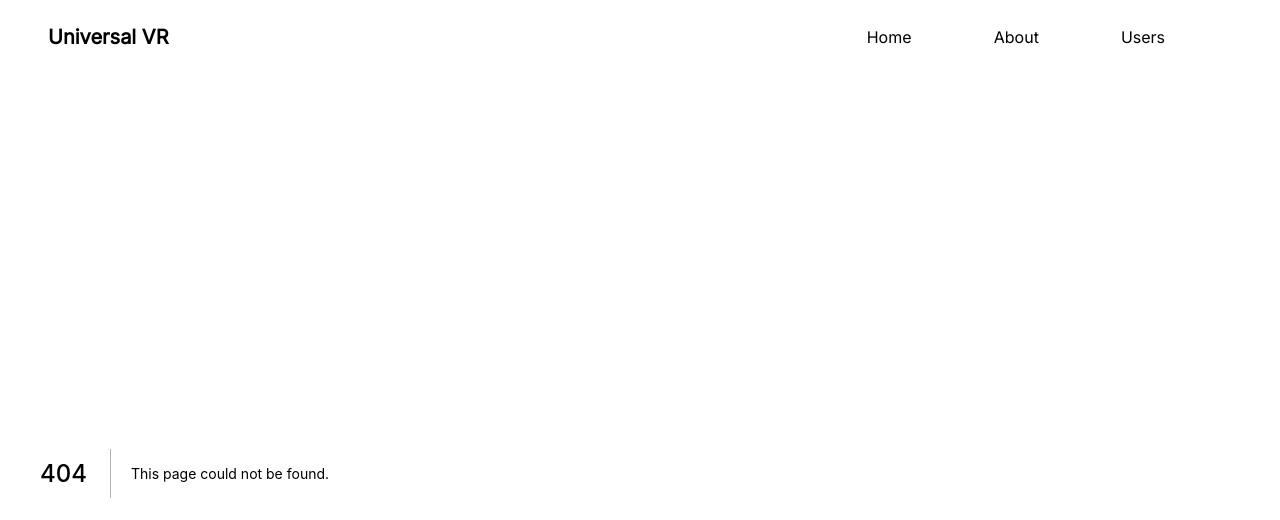
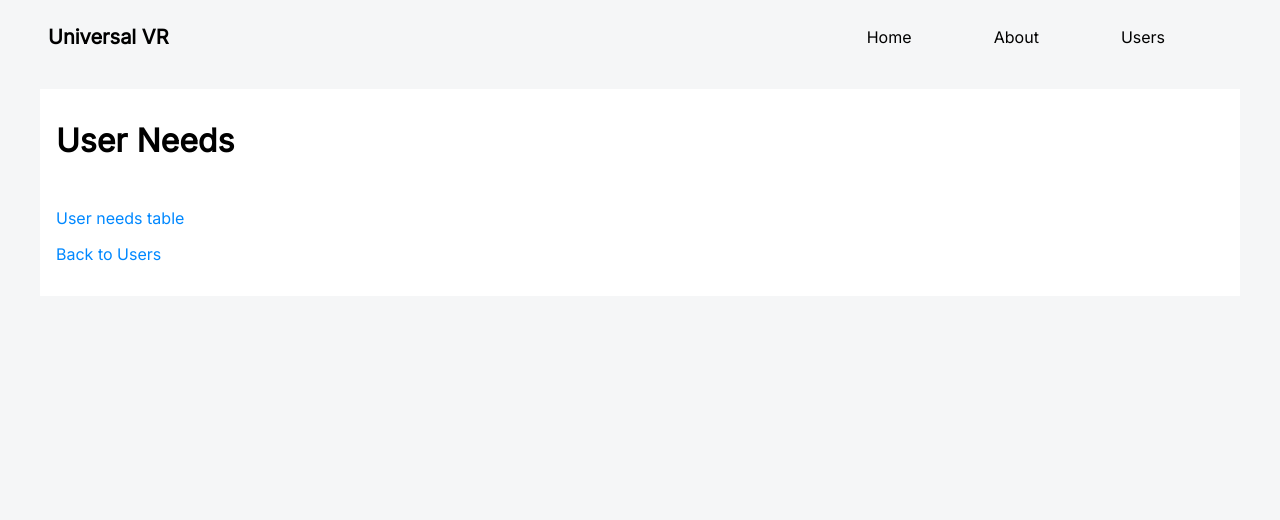
Before and after one commit to universalvr/universalvr.org, a Next.js app: page /users/needs in a window 1280 px wide. Before the commit this address had no page. Shown: the top 520 px of the page. Built offline with nearby package versions, Linux system fonts and the light colour scheme.

Commit message:
add user needs

```diff
--- a/pages/users/index.js
+++ b/pages/users/index.js
@@ -23,6 +23,11 @@ export default function UsersPage() {
             <a>User Stories</a>
           </Link>
         </ListItem>
+        <ListItem>
+          <Link href="/users/needs">
+            <a>User Needs</a>
+          </Link>
+        </ListItem>
       </List>
       <BackTo href="/" label="Home Page" />
     </Container>
--- /dev/null
+++ b/pages/users/needs/index.js
@@ -0,0 +1,22 @@
+import BackTo from '../../../components/back-to'
+import Container from '../../../components/container'
+import H1 from '../../../components/typography/h1'
+import H2 from '../../../components/typography/h2'
+import Link from 'next/link'
+import List from '../../../components/list'
+import ListItem from '../../../components/list/item'
+import P from '../../../components/typography/p'
+import React from 'react'
+
+export default function UserNeedsPage() {
+  return (
+    <Container>
+      <H1>User Needs</H1>
+      <P></P>
+
+      <a href="https://docs.google.com/spreadsheets/d/1GvcGwuPBfW6g-BABTWQHjGObOd9wdiazdkqyIJ3w9BM/edit?usp=sharing" target="_blank">User needs table</a>
+
+      <BackTo href="/users" label="Users" />
+    </Container>
+  )
+}
```
